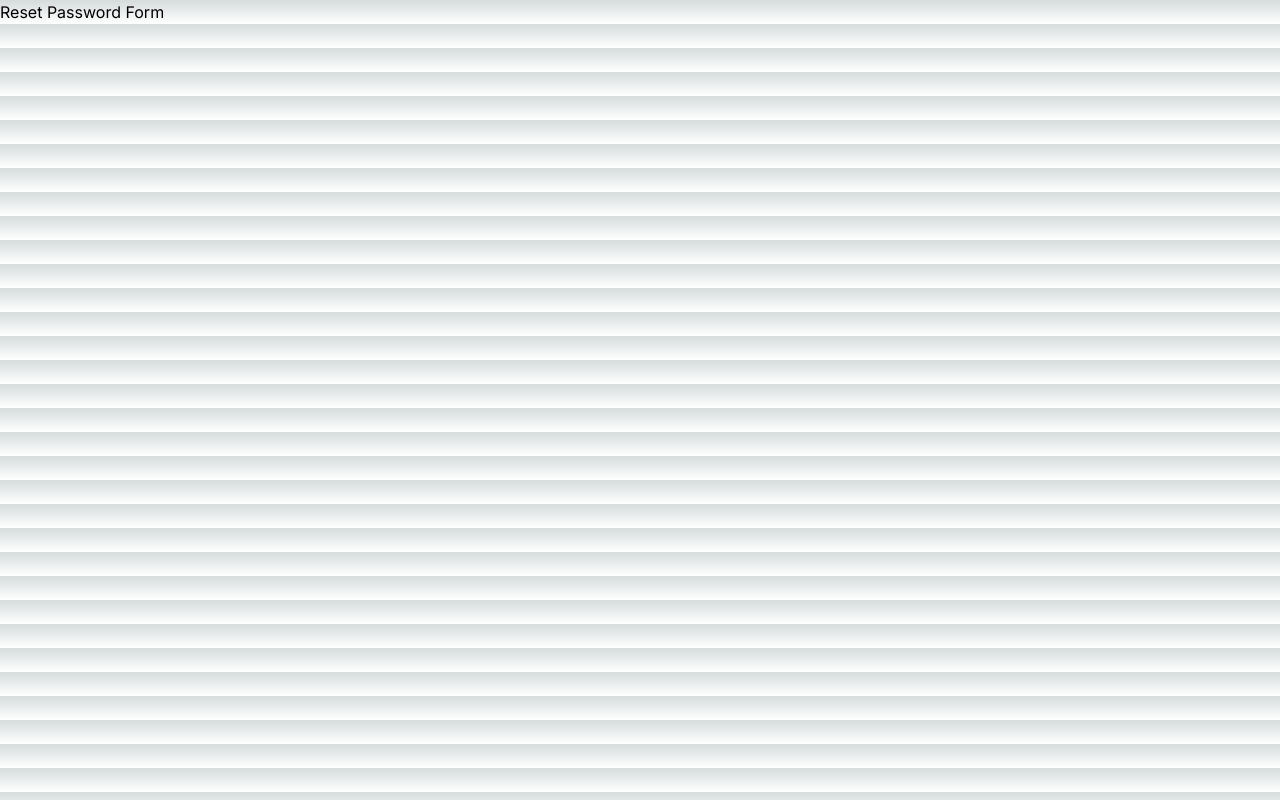
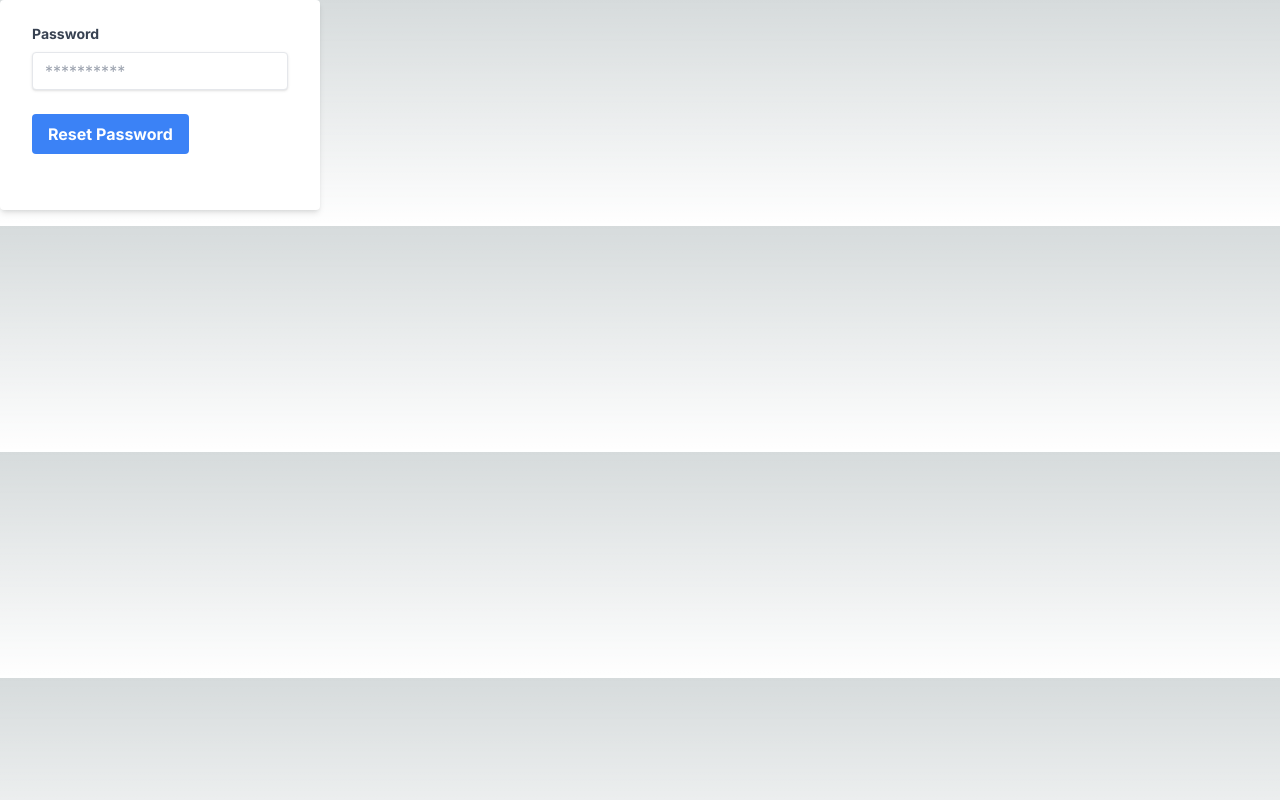
Before and after one commit to mtaylorhayden/translations-client-2, a Next.js app: page /Auth/resetPassword in a window 1280 px wide. Built offline with nearby package versions, Linux system fonts and the light colour scheme.

Commit message:
resetpassword working

```diff
--- a/app/Auth/resetPassword/page.tsx
+++ b/app/Auth/resetPassword/page.tsx
@@ -1,17 +1,85 @@
 "use client";
 
-import React from "react";
+import React, { useState } from "react";
 import { useSearchParams } from "next/navigation";
 
 const ResetPasswordForm = () => {
+  const [message, setMessage] = useState("");
   const searchParams = useSearchParams();
   const userId = searchParams.get("userId");
   const tokenId = searchParams.get("tokenId");
   console.log(userId, tokenId);
 
+  const onSubmitHandler: React.FormEventHandler<HTMLFormElement> = async (
+    e
+  ) => {
+    e.preventDefault();
+    const form = e.currentTarget;
+    const formData = new FormData(form);
+    const token = formData.get("tokenId");
+    const userId = formData.get("userId");
+    const password = formData.get("password");
+
+    const response = await fetch("http://localhost:8080/auth/passwordReset", {
+      method: "POST",
+      headers: { "Content-Type": "application/json" },
+      credentials: "include",
+      body: JSON.stringify({ token, userId, password }),
+    });
+
+    // if email doesn't exist this should show the error
+    if (!response.ok) {
+      const data: Error = await response.json();
+      return { message: data.message };
+    }
+    return { message: "Email sent" };
+  };
+
   return (
     <div>
-      <h2>Reset Password Form</h2>
+      <div className="w-full max-w-xs">
+        <form
+          className="bg-white shadow-md rounded px-8 pt-6 pb-8 mb-4"
+          onSubmit={onSubmitHandler}
+        >
+          <div className="mb-6">
+            <label
+              className="block text-gray-700 text-sm font-bold mb-2"
+              htmlFor="password"
+            >
+              Password
+            </label>
+            <input
+              className="shadow appearance-none border rounded w-full py-2 px-3 text-gray-700 leading-tight focus:outline-none focus:shadow-outline"
+              id="password"
+              type="password"
+              placeholder="**********"
+              name="password"
+              required
+            />
+          </div>
+          <input value={tokenId || ""} name="tokenId" hidden readOnly />
+          <input value={userId || ""} name="userId" hidden readOnly />
+          <div className="mb-6">
+            {message && (
+              <div
+                className="bg-red-100 border border-red-400 text-red-700 px-4 py-3 rounded relative"
+                role="alert"
+              >
+                <strong className="font-bold">{message}</strong>
+              </div>
+            )}
+          </div>
+          <div className="mb-6 flex items-center justify-between">
+            <button
+              className="bg-blue-500 hover:bg-blue-700 text-white font-bold py-2 px-4 rounded focus:outline-none focus:shadow-outline"
+              type="submit"
+            >
+              Reset Password
+            </button>
+          </div>
+        </form>
+      </div>
     </div>
   );
 };
--- a/app/api/auth/actions.ts
+++ b/app/api/auth/actions.ts
@@ -78,6 +78,8 @@ export async function forgotPasswordHandler(
   prevState: InitialState,
   e: FormData
 ) {
+  console.log("inside forgotpasswordhandler");
+
   const email = e.get("email");
 
   const response = await fetch("http://localhost:8080/auth/forgotPassword", {
```
